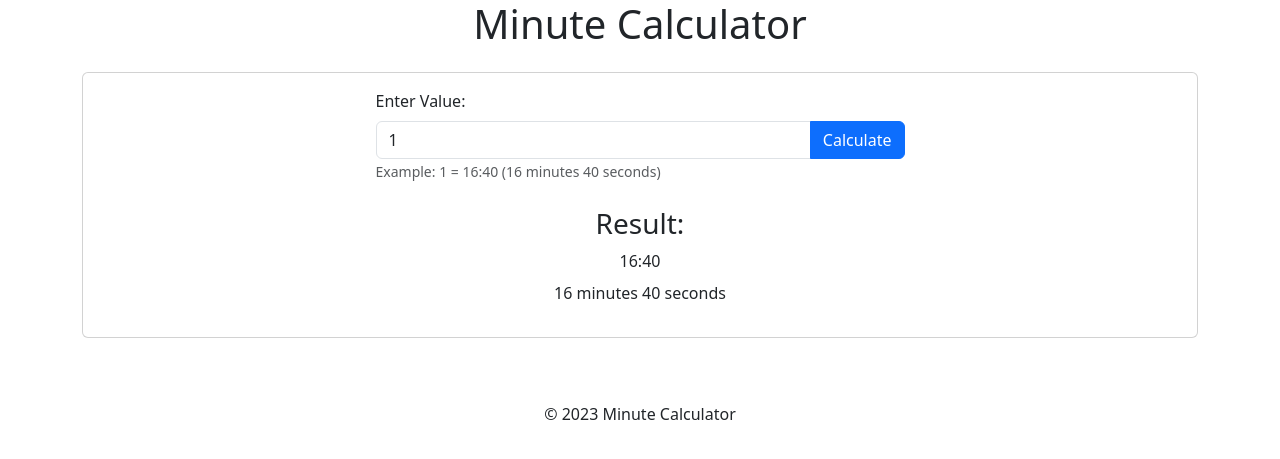
After one commit to SHIHABSSS1/powertext-search, a Flask app: page /minute-calculator in a window 1280 px wide. The commit adds this page. Shown: the top 459 px of the page. Run offline with Flask 2, Linux system fonts and the light colour scheme.

Commit message:
Add Minute Calculator feature with navigation menu

```diff
--- a/app.py
+++ b/app.py
@@ -118,5 +118,9 @@ def history():
     # Return top 50 history items
     return jsonify(combined_history[:50])
 
+@app.route('/minute-calculator')
+def minute_calculator():
+    return render_template('minute_calculator.html')
+
 if __name__ == '__main__':
     app.run(debug=True)
--- /dev/null
+++ b/templates/minute_calculator.html
@@ -0,0 +1,115 @@
+<!DOCTYPE html>
+<html lang="en">
+<head>
+    <meta charset="UTF-8">
+    <meta name="viewport" content="width=device-width, initial-scale=1.0">
+    <title>Minute Calculator</title>
+    <link href="https://cdn.jsdelivr.net/npm/bootstrap@5.3.0/dist/css/bootstrap.min.css" rel="stylesheet">
+    <link rel="stylesheet" href="style.css">
+</head>
+<body>
+    <div class="container">
+        <div class="calculator-container">
+            <h1 class="text-center mb-4">Minute Calculator</h1>
+
+            <div class="card">
+                <div class="card-body">
+                    <div class="row mb-4">
+                        <div class="col-md-6 offset-md-3">
+                            <div class="form-group">
+                                <label for="inputValue" class="form-label">Enter Value:</label>
+                                <div class="input-group">
+                                    <input type="number" class="form-control" id="inputValue" step="0.01" value="1">
+                                    <button class="btn btn-primary" id="calculateBtn">Calculate</button>
+                                </div>
+                                <small class="form-text text-muted">Example: 1 = 16:40 (16 minutes 40 seconds)</small>
+                            </div>
+                        </div>
+                    </div>
+
+                    <div class="result-section text-center">
+                        <div class="row">
+                            <div class="col-md-6 offset-md-3">
+                                <div class="result-display">
+                                    <h3>Result:</h3>
+                                    <div class="time-display" id="resultTime">16:40</div>
+                                    <p class="mt-2">
+                                        <span id="resultMinutes">16</span> minutes
+                                        <span id="resultSeconds">40</span> seconds
+                                    </p>
+                                </div>
+                            </div>
+                        </div>
+                    </div>
+                </div>
+            </div>
+
+            <!-- Conversion Table - Hidden -->
+            <div class="row mt-4 d-none">
+                <div class="col-md-8 offset-md-2">
+                    <div class="card">
+                        <div class="card-header">
+                            <h5>Conversion Table</h5>
+                        </div>
+                        <div class="card-body">
+                            <div class="table-responsive">
+                                <table class="table table-striped">
+                                    <thead>
+                                        <tr>
+                                            <th>Value</th>
+                                            <th>Time (MM:SS)</th>
+                                        </tr>
+                                    </thead>
+                                    <tbody id="conversionTable">
+                                        <!-- Table will be populated by JavaScript -->
+                                    </tbody>
+                                </table>
+                            </div>
+                        </div>
+                    </div>
+                </div>
+            </div>
+
+            <!-- Custom Calculations - Hidden -->
+            <div class="row mt-4 d-none">
+                <div class="col-md-8 offset-md-2">
+                    <div class="card">
+                        <div class="card-header">
+                            <h5>Custom Calculations</h5>
+                        </div>
+                        <div class="card-body">
+                            <div class="mb-3">
+                                <label for="customValue" class="form-label">Value:</label>
+                                <input type="number" class="form-control" id="customValue" step="0.01" placeholder="Enter value">
+                            </div>
+                            <button class="btn btn-success mb-3" id="addToTableBtn">Add to Table</button>
+
+                            <div class="table-responsive">
+                                <table class="table table-striped">
+                                    <thead>
+                                        <tr>
+                                            <th>Value</th>
+                                            <th>Time (MM:SS)</th>
+                                            <th>Actions</th>
+                                        </tr>
+                                    </thead>
+                                    <tbody id="customTable">
+                                        <!-- Custom calculations will be added here -->
+                                    </tbody>
+                                </table>
+                            </div>
+                        </div>
+                    </div>
+                </div>
+            </div>
+        </div>
+    </div>
+
+    <footer class="text-center py-3 mt-5">
+        <p>&copy; 2023 Minute Calculator</p>
+    </footer>
+
+    <script src="https://cdn.jsdelivr.net/npm/bootstrap@5.3.0/dist/js/bootstrap.bundle.min.js"></script>
+    <script src="script.js"></script>
+</body>
+</html>
```
Also changed, not shown: templates/index.html (+30 -0 lines).
